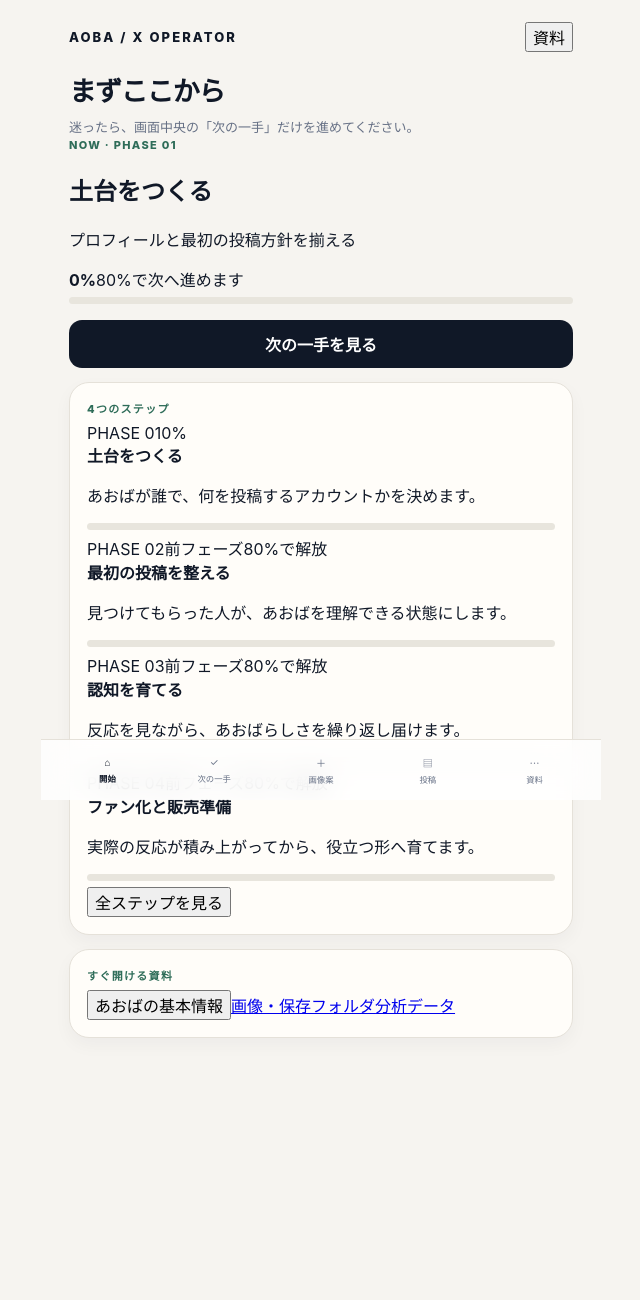
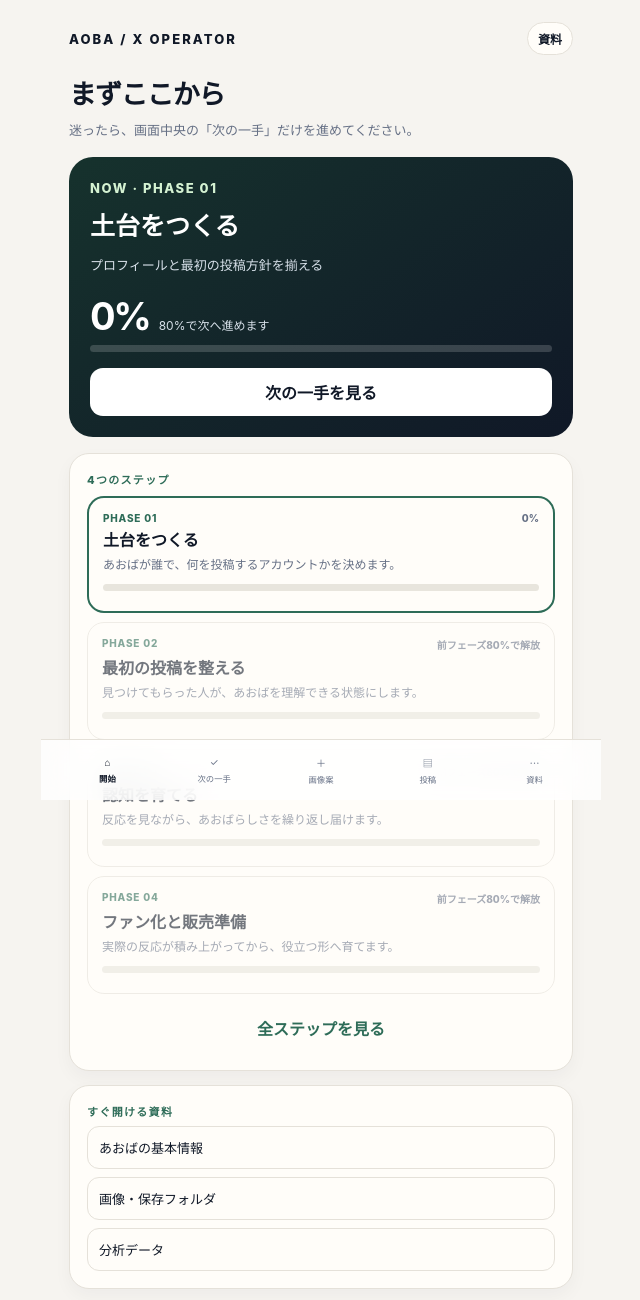
Before and after one commit to hiroyuki0217-lgtm/aoba-x-operator, a plain HTML site: page index.html in a window 1280 px wide. Shown: the whole page, without its empty margins (319-959 px from the left). Before the commit the page ends 1146 px from the top, so only its background shows below. Drawn offline with Linux system fonts and the light colour scheme; no server answers.

Commit message:
Add phased onboarding styles

```diff
--- a/style.css
+++ b/style.css
@@ -67,4 +67,14 @@ textarea { min-height:105px; resize:vertical; line-height:1.6; }
 .callout { border-left:3px solid var(--accent); padding:5px 0 5px 12px; color:#30483d; font-size:13px; line-height:1.6; }
 .prompt-box { background:#f3f5f6; border-radius:14px; padding:13px; font-size:12px; line-height:1.7; white-space:pre-wrap; color:#253248; }
 .prompt-head { display:flex; align-items:center; justify-content:space-between; gap:9px; margin-bottom:9px; }.tiny-button { border:1px solid var(--line); border-radius:9px; background:var(--card); color:var(--ink); padding:6px 8px; font-size:11px; font-weight:800; }
+.resource-button { border:1px solid var(--line); border-radius:99px; background:var(--card); color:var(--ink); padding:7px 10px; font-size:12px; font-weight:800; }
+.start-card { background:linear-gradient(145deg,#16322d,#101827); color:#fff; border-radius:24px; padding:21px; margin:16px 0; }.start-card .eyebrow { color:var(--mint); }.start-card h2 { margin:4px 0; font-size:25px; }.start-card p { color:#d8e1ea; font-size:13px; line-height:1.6; }.start-card .meter { background:#ffffff2b; }.start-card .primary { background:#fff; color:var(--ink); }.start-card .secondary { background:#ffffff12; color:#fff; border-color:#ffffff47; }
+.big-progress { display:flex; align-items:baseline; gap:9px; margin-top:18px; }.big-progress b { font-size:38px; letter-spacing:-.06em; }.big-progress span { color:#d8e1ea; font-size:12px; }
+.phase-card { background:var(--card); border:1px solid var(--line); border-radius:17px; padding:14px; margin:9px 0; }.phase-card.active { border:2px solid var(--accent); }.phase-card.locked { opacity:.58; }.phase-card b { display:block; margin:3px 0; }.phase-card p { color:var(--muted); font-size:12px; line-height:1.5; margin:5px 0 10px; }.phase-top { display:flex; justify-content:space-between; gap:8px; font-size:10px; font-weight:800; }.phase-number { color:var(--accent); letter-spacing:.08em; }.phase-percent { color:var(--muted); }
+.step-task { display:grid; grid-template-columns:24px 1fr auto; align-items:center; gap:10px; padding:14px 0; border-bottom:1px solid var(--line); }.step-task:last-child { border-bottom:0; }.step-task b { display:block; font-size:14px; }.step-task small { display:block; color:var(--muted); font-size:12px; line-height:1.45; margin-top:3px; }.step-task.done b { text-decoration:line-through; color:var(--muted); }.go-small { border:1px solid var(--line); border-radius:9px; background:var(--card); color:var(--accent); padding:6px 8px; font-size:11px; font-weight:800; text-decoration:none; }
+.quick-links { display:grid; gap:8px; }.quick-links a,.quick-links button,.link-row { display:block; width:100%; border:1px solid var(--line); border-radius:12px; background:var(--card); padding:11px; color:var(--ink); text-decoration:none; font-size:13px; text-align:left; }.link-row { color:var(--accent); font-weight:800; }
+.profile-card { display:grid; grid-template-columns:72px 1fr; gap:13px; align-items:center; background:var(--blue); border-radius:19px; padding:16px; margin:14px 0; }.profile-card p { color:#405067; font-size:13px; line-height:1.55; margin:5px 0 0; }
+.empty { margin:16px 0; padding:28px 18px; border:1px dashed #c9c4b9; border-radius:18px; text-align:center; color:var(--muted); }.empty p { font-size:13px; line-height:1.55; }
+.text-button { display:block; width:100%; border:0; background:transparent; color:var(--accent); text-align:center; font-weight:800; padding:13px; }.danger { width:100%; border:1px solid #edb7b0; border-radius:13px; background:#fff6f4; color:#a13930; padding:11px; font-weight:800; margin-top:10px; }
+.modal-backdrop { position:fixed; z-index:9; inset:0; background:#10182780; display:grid; place-items:end center; padding:18px; }.modal { width:min(560px,100%); background:var(--card); border-radius:22px; padding:20px; box-shadow:0 16px 40px #0004; }.modal h2 { margin:4px 0 8px; font-size:21px; }.modal p { color:var(--muted); font-size:13px; line-height:1.6; }
 @media (min-width:700px) { #app { padding-left:28px; padding-right:28px; } .stats { grid-template-columns:repeat(4,1fr); } }
```
